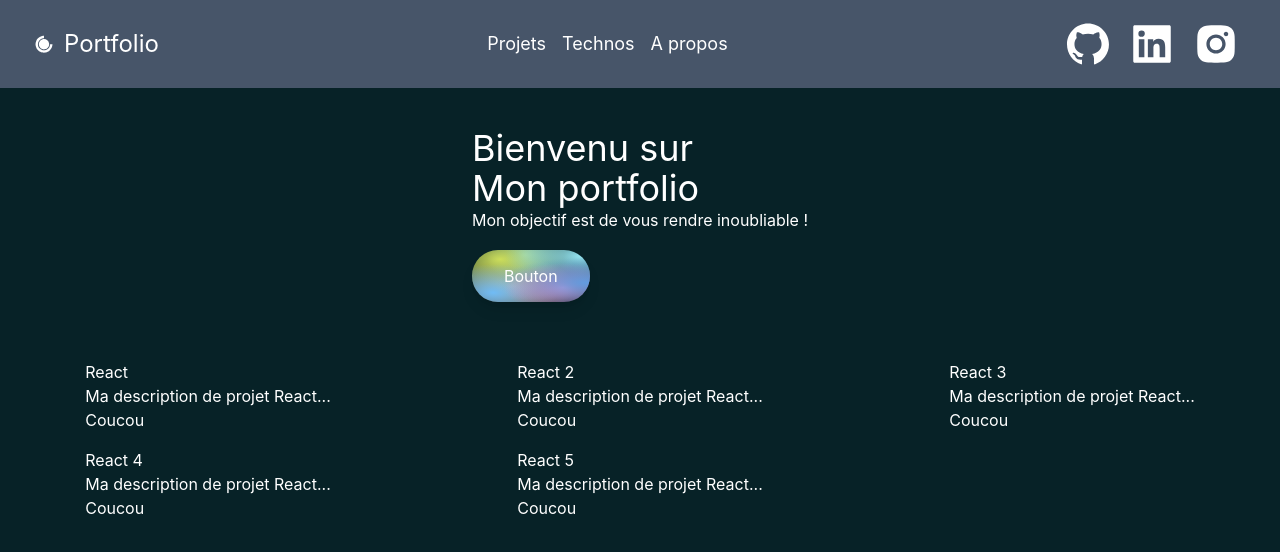
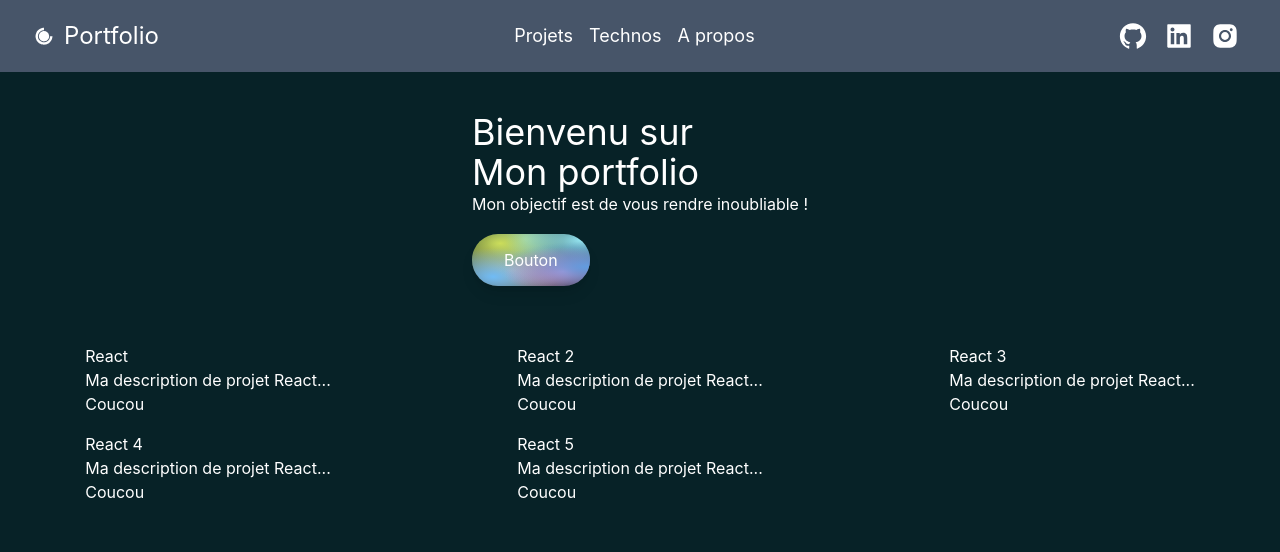
Before and after one commit to AurelTBE/portfolio, a Next.js app: page / in a window 1280 px wide. Shown: the top 552 px of the page. Built offline with nearby package versions, Linux system fonts and the light colour scheme.

Commit message:
SocIconSize

```diff
--- a/components/Header.tsx
+++ b/components/Header.tsx
@@ -43,18 +43,18 @@ const Header = () => {
                     </div>
                     <div className='flex'>
                         <Link href="https://github.com/AurelTBE">
-                            <a target="_blank" className="cursor-pointer px-2">
-                                <AiFillGithub size="3rem" />
+                            <a target="_blank" className="cursor-pointer px-2 text-3xl">
+                                <AiFillGithub />
                             </a>
                         </Link>
                         <Link href="https://www.linkedin.com/in/aurelientrouble/">
-                            <a target="_blank" className="cursor-pointer px-2">
-                                <AiFillLinkedin size="3rem" />
+                            <a target="_blank" className="cursor-pointer px-2 text-3xl">
+                                <AiFillLinkedin />
                             </a>
                         </Link>
                         <Link href="https://www.instagram.com/">
-                            <a target="_blank" className="cursor-pointer px-2">
-                                <AiFillInstagram size="3rem" />
+                            <a target="_blank" className="cursor-pointer px-2 text-3xl">
+                                <AiFillInstagram />
                             </a>
                         </Link>
                     </div>
```
